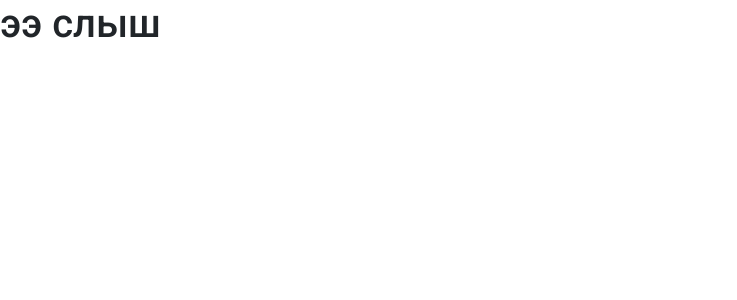
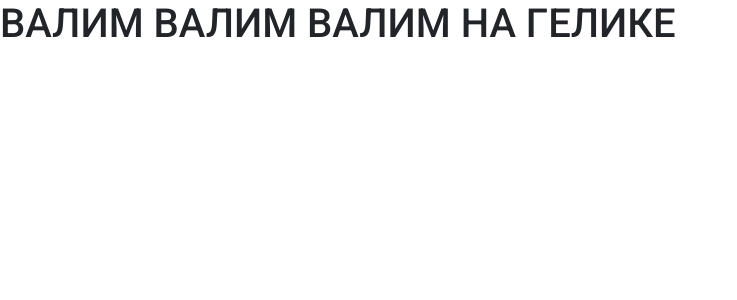
Before and after one commit to enslerman/honor-webapp, an Angular app: page / in a window 1280 px wide. Shown: the top 300 px of the page, without its empty margins (0-737 px from the left). Built offline with nearby package versions, Linux system fonts and the light colour scheme.

Commit message:
Update app.component.html

```diff
--- a/src/app/app.component.html
+++ b/src/app/app.component.html
@@ -1,2 +1,2 @@
-<h1>ээ слыш</h1>
+<h1>ВАЛИМ ВАЛИМ ВАЛИМ НА ГЕЛИКЕ</h1>
 <router-outlet></router-outlet>
```
